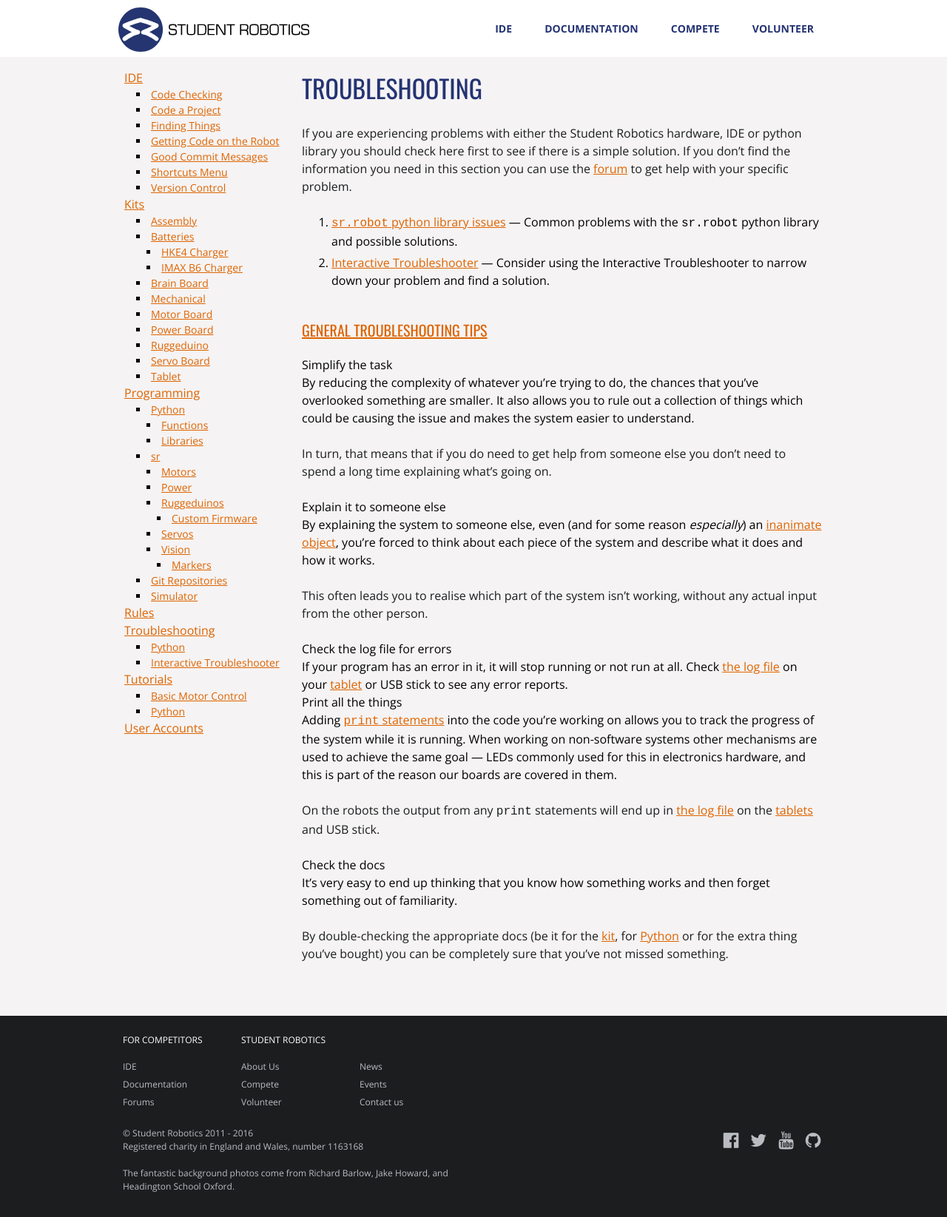
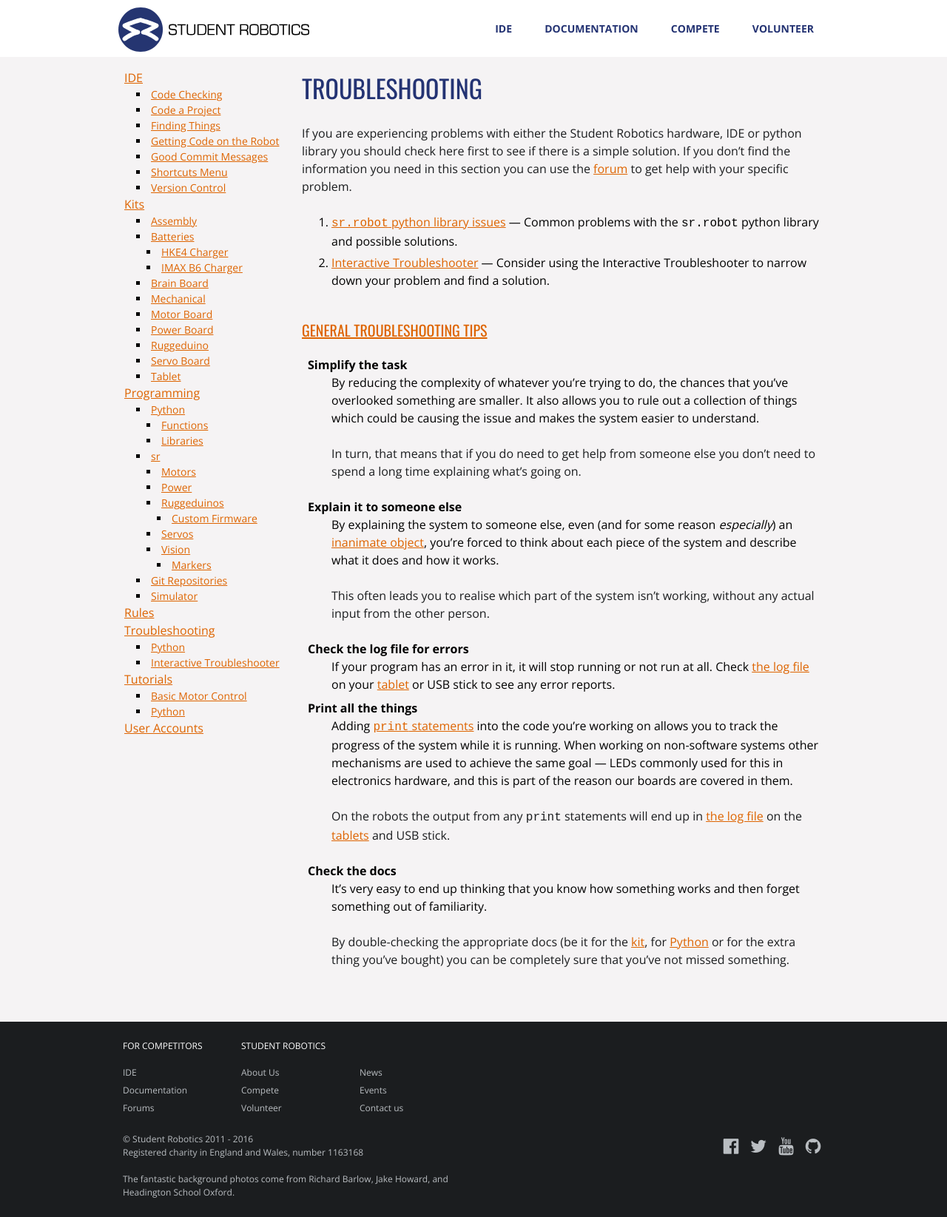
Before and after one commit to srobo/docs, a Jekyll site: the page built from troubleshooting/index.md, in a window 1280 px wide. Shown: the whole page at 74% size. Built offline with Jekyll 4.4.1, drawn with Linux system fonts in a browser that asks for light colours; nearby versions of some CDN libraries; comment, search, counter and statistics services are not loaded.

Commit message:
Add styling for definition lists
Change-Id: I79e3d3369b96eaef34d707a9d9f1ec57d0356b52

```diff
--- a/_sass/docs.scss
+++ b/_sass/docs.scss
@@ -92,6 +92,18 @@
     }
   }
 
+  dl {
+    margin: 1.2em 0 1.2em 0.5em;
+
+    dd {
+      margin-left: 2em;
+      margin-bottom: 0.5em;
+    }
+    dt {
+      font-weight: bold;
+    }
+  }
+
   table {
     font-size: 0.8em;
     margin: 0 auto;
```
